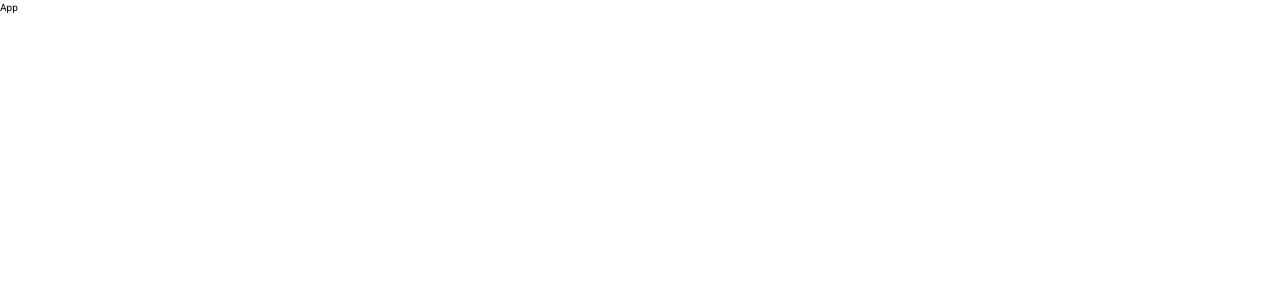
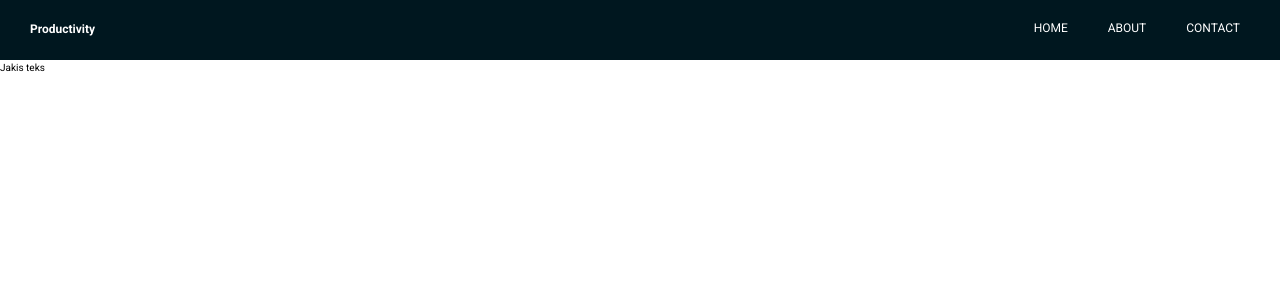
Before and after one commit to jaroszw/TODO_FIREBASE_STYLEDCOMPONENTS, a React (Create React App) app: page / in a window 1280 px wide. Shown: the top 300 px of the page. Built offline with nearby package versions, Linux system fonts and the light colour scheme.

Commit message:
Navbar with navItems implemented

```diff
--- a/package.json
+++ b/package.json
@@ -8,6 +8,7 @@
     "@testing-library/user-event": "^12.6.0",
     "react": "^17.0.1",
     "react-dom": "^17.0.1",
+    "react-router-dom": "^5.2.0",
     "react-scripts": "4.0.1",
     "styled-components": "^5.2.1",
     "web-vitals": "^0.2.4"
--- a/src/App.js
+++ b/src/App.js
@@ -1,7 +1,8 @@
 import React from 'react';
+import Layout from './hoc/layout/Layout';
 
 const App = () => {
-  return <div>App</div>;
+  return <Layout>Jakis teks</Layout>;
 };
 
 export default App;
--- /dev/null
+++ b/src/components/Logo/Logo.js
@@ -0,0 +1,18 @@
+import React from 'react';
+import styled from 'styled-components';
+
+const LogoWrapper = styled.div`
+  color: var(--color-white);
+  height: 100%;
+  display: flex;
+  align-items: center;
+  font-size: 1.2rem;
+  font-weight: bold;
+  padding: 1rem;
+`;
+
+const Logo = () => {
+  return <LogoWrapper>Productivity</LogoWrapper>;
+};
+
+export default Logo;
--- /dev/null
+++ b/src/components/Navigation/NavItems/NavItem/NavItem.js
@@ -0,0 +1,34 @@
+import React from 'react';
+import styled from 'styled-components';
+
+const Li = styled.li`
+  display: flex;
+  height: 100%;
+`;
+
+const A = styled.a`
+  display: flex;
+  text-transform: uppercase;
+  align-items: center;
+  border-bottom: 2px solid transparent;
+  font-size: 1.2rem;
+  padding: 1rem;
+  margin: 0 1rem;
+  font-weight: 400;
+  color: var(--color-white);
+  transition: all 0.2s;
+
+  &:hover {
+    border-bottom: 2px solid var(--color-white);
+  }
+`;
+
+const NavItem = ({ link, children }) => {
+  return (
+    <Li>
+      <A href={link}>{children}</A>
+    </Li>
+  );
+};
+
+export default NavItem;
--- /dev/null
+++ b/src/components/Navigation/NavItems/NavItems.js
@@ -0,0 +1,27 @@
+import React from 'react';
+import NavItem from './NavItem/NavItem';
+import styled from 'styled-components';
+
+const Nav = styled.nav`
+  display: flex;
+`;
+
+const Ul = styled.ul`
+  display: flex;
+  align-items: center;
+  height: 100%;
+`;
+
+const NavItems = () => {
+  return (
+    <Nav>
+      <Ul>
+        <NavItem>Home</NavItem>
+        <NavItem>About</NavItem>
+        <NavItem>Contact</NavItem>
+      </Ul>
+    </Nav>
+  );
+};
+
+export default NavItems;
--- /dev/null
+++ b/src/components/Navigation/Navbar/Navbar.js
@@ -0,0 +1,38 @@
+import React from 'react';
+import styled from 'styled-components';
+
+import Container from '../../../hoc/layout/elements/Container';
+
+//components
+import Logo from '../../Logo/Logo';
+import NavItems from '../NavItems/NavItems';
+
+const FixedWrapper = styled.div`
+  position: fixed;
+  background-color: var(--color-mainDark);
+  padding: 0rem 2rem;
+  top: 0;
+  left: 0;
+  width: 100%;
+  height: 6rem;
+`;
+
+const Wrapper = styled.div`
+  display: flex;
+  height: 100%;
+  justify-content: space-between;
+`;
+
+export const Navbar = () => {
+  return (
+    <FixedWrapper>
+      <Container>
+        <Wrapper>
+          <Logo />
+          <NavItems />
+        </Wrapper>
+      </Container>
+    </FixedWrapper>
+  );
+};
+export default Navbar;
--- /dev/null
+++ b/src/hoc/layout/Layout.js
@@ -0,0 +1,21 @@
+import React from 'react';
+import Navbar from '../../components/Navigation/Navbar/Navbar';
+
+import styled from 'styled-components';
+
+const MainWrapper = styled.div`
+  width: 100%;
+  min-height: calc(100vh - 6rem);
+  margin-top: 6rem;
+`;
+
+const Layout = ({ children }) => {
+  return (
+    <>
+      <Navbar></Navbar>
+      <MainWrapper>{children}</MainWrapper>
+    </>
+  );
+};
+
+export default Layout;
--- /dev/null
+++ b/src/hoc/layout/elements/Container.js
@@ -0,0 +1,8 @@
+import styled from 'styled-components';
+
+export default styled.div`
+  width: 100%;
+  max-width: 140rem;
+  margin: 0 auto;
+  height: 100%;
+`;
--- a/src/utils/global.js
+++ b/src/utils/global.js
@@ -19,7 +19,7 @@
   html {
     font-size: 62.5%;
     box-sizing: border-box;
-    --color-main: ${(props) => props.theme.colors.main}
+    --color-main: ${(props) => props.theme.colors.main};
     --color-mainDark: ${(props) => props.theme.colors.mainDark};
     --color-mainLight: ${(props) => props.theme.colors.mainLight};
     --color-mainLighter: ${(props) => props.theme.colors.mainLighter};
```
Also changed, not shown: 2 other files (tests, documents, lock files or other folders).
